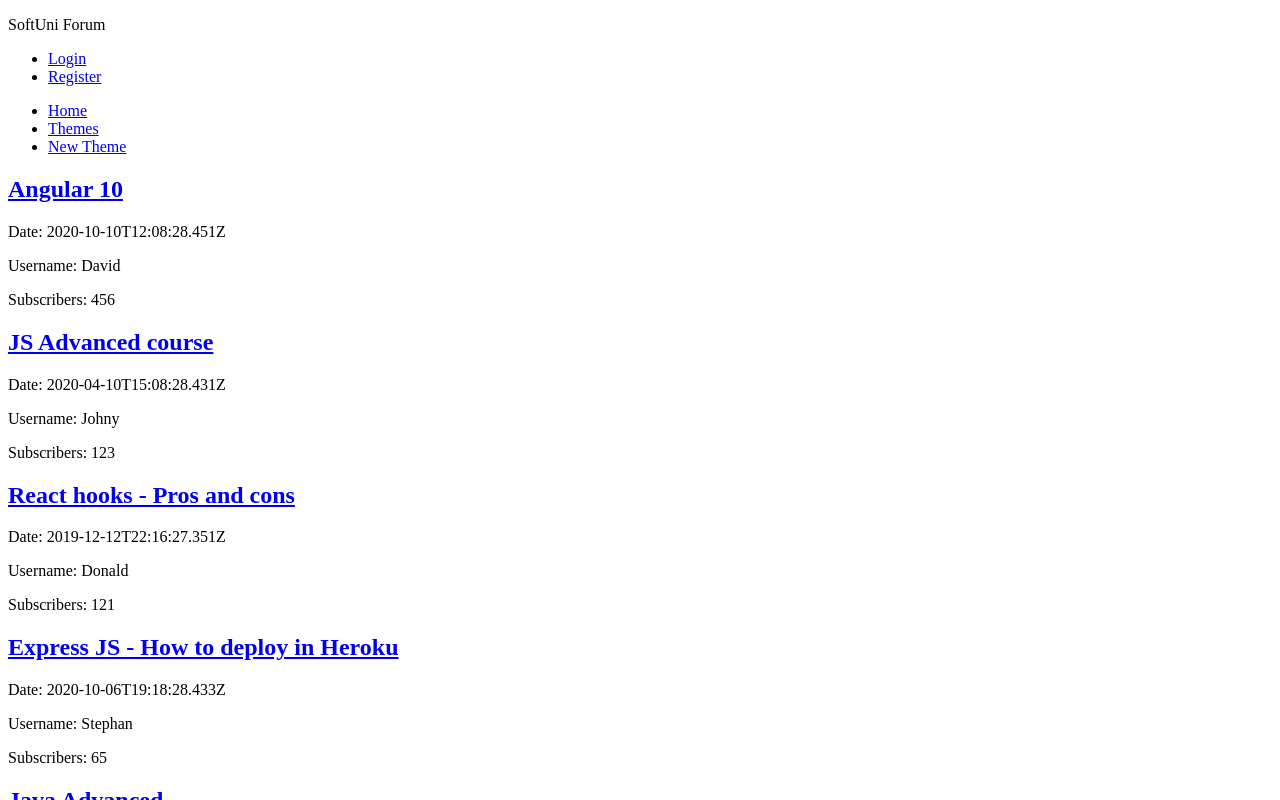
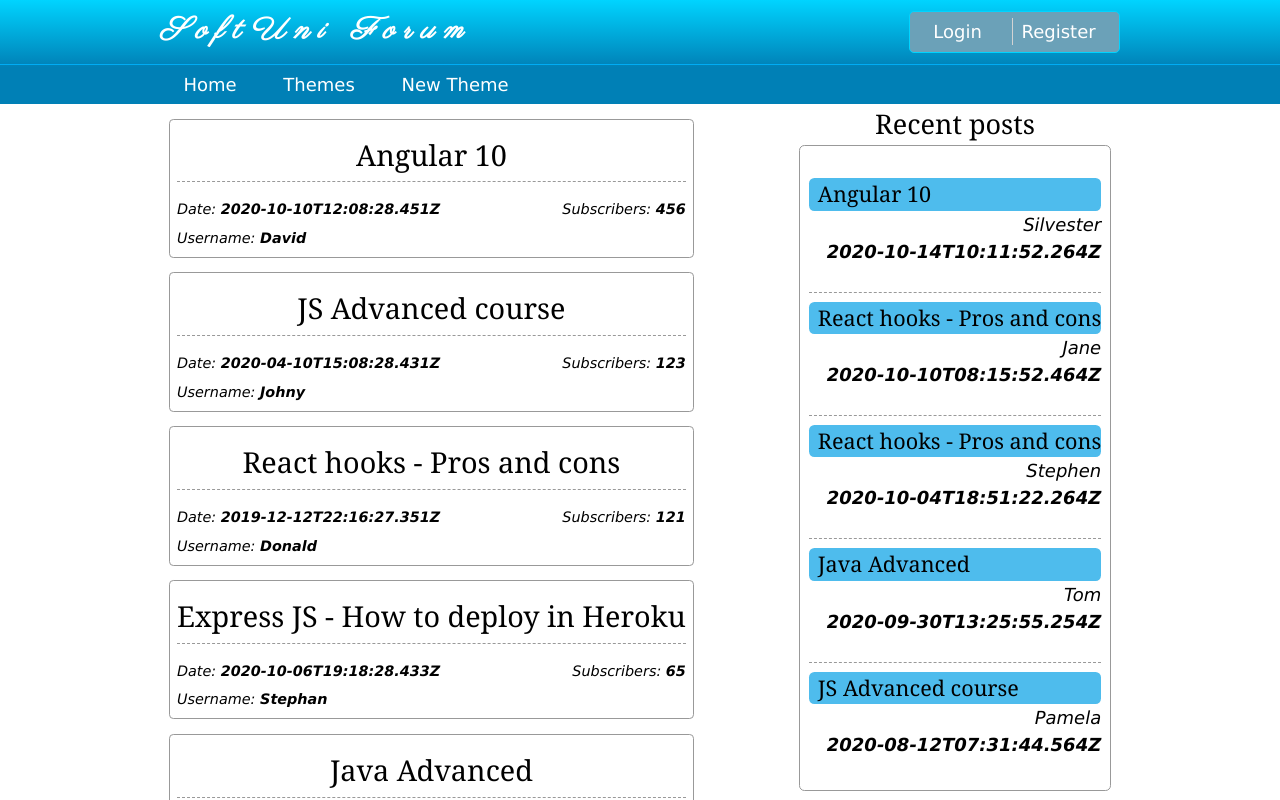
Before and after one commit to AnitaAlexieva/Angular-Course-Solutions-SoftUni, an Angular app in the folder 04.Workshop Components/workshop-components/: page / in a window 1280 px wide. Shown: the top 800 px of the page. Built offline with nearby package versions, Linux system fonts and the light colour scheme; no server answers.

Commit message:
Add styles to all components

```diff
--- a/04.Workshop Components/workshop-components/src/app/core/footer/footer.component.css
+++ b/04.Workshop Components/workshop-components/src/app/core/footer/footer.component.css
@@ -0,0 +1,22 @@
+/* footer  */
+
+footer {
+    background: rgb(0, 212, 255);
+    ;
+    margin-top: 1em;
+    position: absolute;
+    bottom: 0;
+    width: 100%;
+    max-width: 1366px;
+}
+
+footer p {
+    margin: 0;
+    padding: 0;
+    font-size: 0.7em;
+    text-align: center;
+}
+
+footer span {
+    font-size: 1.5em;
+}
--- a/04.Workshop Components/workshop-components/src/app/core/header/header.component.css
+++ b/04.Workshop Components/workshop-components/src/app/core/header/header.component.css
@@ -0,0 +1,74 @@
+/* header  */
+
+header {
+    background: rgb(0, 128, 182);
+    background: linear-gradient(0deg, rgba(0, 128, 182, 1) 0%, rgba(0, 128, 182, 1) 35%, rgba(0, 212, 255, 1) 100%);
+}
+
+header ul {
+    padding: 0;
+    display: flex;
+    align-items: center;
+    width: 75%;
+    margin: auto;
+}
+
+header ul span {
+    color: white;
+    padding: 0.5em;
+}
+
+.mini-navbar ul {
+    border: 1px solid #00d4ff;
+    border-radius: 0.3em;
+    padding-left: 0;
+    width: 100%;
+}
+
+header li {
+    list-style: none;
+    margin: .35em;
+    padding: 0 .95em;
+}
+
+header a {
+    text-decoration: none;
+    color: white;
+    cursor: pointer;
+}
+
+nav {
+    border-top: 1px solid #00acf4;
+}
+
+.logo {
+    font-size: 1.3em;
+    color: white;
+    padding-bottom: 0;
+}
+
+.logo-wrap {
+    font-family: 'Parisienne', cursive;
+    letter-spacing: .5em;
+    margin: 0.5em 0;
+}
+
+.mini-navbar-wrap {
+    display: flex;
+    flex-direction: row;
+    justify-content: space-between;
+    align-items: center;
+    width: 75%;
+    margin: auto;
+}
+/* mini-navbar */
+
+.mini-navbar ul {
+    background-color: #6ba1b8;
+    border-radius: 5px;
+}
+
+.mini-navbar ul li+li {
+    border-left: 1px solid lightgrey;
+    padding-left: .5em;
+}
--- a/04.Workshop Components/workshop-components/src/app/main/main.component.css
+++ b/04.Workshop Components/workshop-components/src/app/main/main.component.css
@@ -0,0 +1,16 @@
+aside {
+    width: 29%;
+    margin-top: 1em;
+    font-size: 0.8em;
+}
+main {
+    width: 50%;
+}
+.container {
+    width: 90%;
+    margin: auto;
+    padding-bottom: 4.5em;
+    display: flex;
+    align-items: flex-start;
+    justify-content: space-evenly;
+}
--- a/04.Workshop Components/workshop-components/src/app/posts-list/posts-list.component.css
+++ b/04.Workshop Components/workshop-components/src/app/posts-list/posts-list.component.css
@@ -0,0 +1,44 @@
+/* aside  */
+
+
+.aside * {
+    margin: 0;
+    padding: 0;
+}
+
+.aside>div {
+    border: 1px solid #999;
+    border-radius: 0.3em;
+    padding: 0.3em 0.5em;
+}
+
+.title {
+    font-size: 1.5em;
+    border-bottom: none;
+}
+
+.aside .aside-theme {
+    margin: 1rem 0;
+    padding: 0.5rem 0;
+}
+
+.aside h3 {
+    border-bottom: none;
+    border-radius: 0.3rem;
+    font-size: 1.2rem;
+    background-color: #4ebced;
+    padding-left: 0.5rem;
+}
+
+.aside-theme+.aside-theme {
+    border-top: dashed 1px #999;
+}
+
+.aside-theme p {
+    text-align: right;
+}
+
+.aside-theme a {
+    text-decoration: none;
+    color: inherit;
+}
--- a/04.Workshop Components/workshop-components/src/app/themes-list/themes-list.component.css
+++ b/04.Workshop Components/workshop-components/src/app/themes-list/themes-list.component.css
@@ -0,0 +1,67 @@
+
+/* theme list item */
+
+.theme-container a {
+    text-decoration: none;
+    color: inherit;
+}
+
+.theme-container span {
+    font-weight: bold;
+}
+
+.theme-container h2, p {
+    padding: 0.3em 0 0.2em;
+    margin: 0;
+}
+
+.theme-name-wrapper {
+    display: flex;
+    justify-content: space-between;
+    align-items: center;
+    padding: 0.3em 0.5em;
+    border: 1px solid #999;
+    border-radius: 0.3em;
+    font-size: 0.8em;
+    margin-top: 1em;
+}
+
+.theme-title {
+    padding: 0;
+}
+
+.theme-name {
+    width: 100%;
+}
+
+.columns {
+    display: flex;
+    justify-content: space-between;
+    margin-top: 0.7rem;
+}
+
+.subscribers {
+    text-align: right;
+    flex-basis: 25%;
+}
+
+.subscribers button {
+    padding: 0.2rem 0.5rem;
+    border: none;
+    border-radius: 0.3rem;
+    color: white;
+    cursor: pointer;
+    width: 100%;
+}
+
+.subscribe {
+    background-color: green;
+}
+
+.unsubscribe {
+    background-color: red;
+}
+
+time {
+    font-weight: bold;
+}
--- a/04.Workshop Components/workshop-components/src/styles.css
+++ b/04.Workshop Components/workshop-components/src/styles.css
@@ -1 +1,187 @@
 /* You can add global styles to this file, and also import other style files */
+/*
+*Removes all default whitespace
+*/
+
+* {
+    padding: 0;
+    margin: 0;
+}
+
+/*
+*Reset CSS model sizing calculations
+*/
+
+html {
+    box-sizing: border-box;
+}
+
+*, *:before, *:after {
+    box-sizing: inherit;
+}
+
+/* Typography */
+
+html {
+    font: 18px/1.5 Verdana, sans-serif;
+}
+
+body, form, input, textarea, option, select, button {
+    font: inherit;
+}
+
+ul, ol {
+    padding-bottom: 1.5em;
+}
+
+ul, ol {
+    padding-left: 2.5em;
+}
+
+blockquote, h1, h2, h3, h4, h5, h6 {
+    font-family: Georgia, serif;
+}
+
+h1, h2, h3, h4, h5, h6 {
+    padding-bottom: 0.5rem;
+    padding-top: 1.5rem;
+    font-weight: normal;
+}
+
+h1 {
+    font-size: 2.6em;
+}
+
+h2 {
+    font-size: 2.0em;
+}
+
+h3 {
+    font-size: 1.6em;
+}
+
+h4 {
+    font-size: 1.4em;
+}
+
+h5 {
+    font-size: 1.2em;
+}
+
+h6 {
+    font-size: 1.0em;
+}
+
+p+h1, p+h2, p+h3, p+h4, p+h5, p+h6 {
+    padding-top: 0.5em;
+}
+
+blockquote {
+    padding: 0 2.5em;
+    border-left: 2px solid #000000;
+    font-family: Georgia, serif;
+    margin-bottom: 1.5em;
+}
+
+blockquote, p {
+    font-style: italic;
+}
+
+blockquote p+p {
+    padding-top: 1.5em;
+}
+
+blockquote p:last-child {
+    padding-bottom: 0;
+}
+
+blockquote p.author {
+    text-align: right;
+}
+
+/* Layout */
+
+body {
+margin: 0;
+}
+
+.site {
+    max-width: 50em;
+    margin: 0 auto;
+}
+
+table {
+    border: 1px solid #CCC;
+    width: 100%;
+    border-spacing: 0.2em;
+    margin-bottom: 1.5em;
+}
+
+table td,
+table th {
+    border: 1px solid #CCC;
+    padding: 0.4em 0.8em;
+}
+
+table td {
+    background: #EEE;
+}
+
+table thead th,
+table tfoot td {
+    font-weight: bold;
+    text-align: left;
+    background: #000;
+    color: #FFF;
+}
+
+table tbody tr:nth-child(even) td {
+    background: #CCC;
+}
+
+/* Global styles */
+
+body {
+    max-width: 1366px;
+    margin: auto;
+    position: relative;
+    min-height: 100vh;
+}
+
+h2 {
+    text-align: center;
+    border-bottom: 1px dashed #999;
+}
+
+span {
+    font-weight: bold;
+}
+
+button {
+    background-color: #4ebced;
+    color: white;
+}
+
+button:hover {
+    cursor: pointer;
+}
+
+/* Media quaries */
+
+@media (min-width: 800px) {
+    html {
+        font-size: 14px;
+    }
+}
+
+@media (min-width: 1024px) {
+    html {
+        font-size: 16px;
+    }
+}
+
+@media (min-width: 1280px) {
+    html {
+        font-size: 18px;
+    }
+}
```
